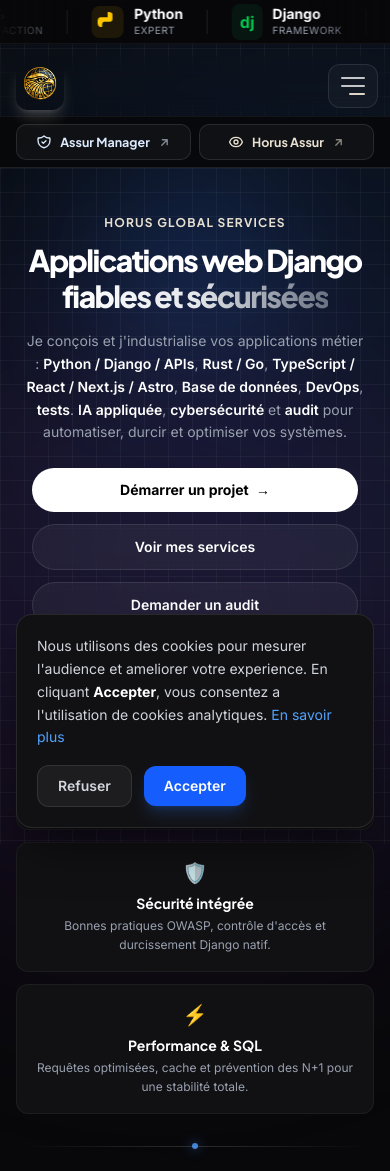
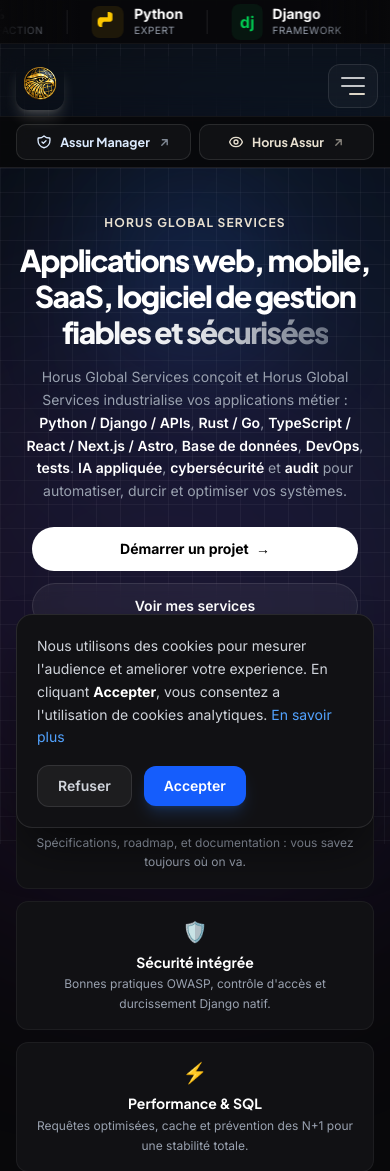
Before and after one commit to bamba9928/horusglobalservices, a Django app: template templates/core/home.html in a window 390 px wide. Shown: the top 1171 px of the page. Run offline with Django 5.2, Linux system fonts and the light colour scheme; the template is opened without the code that fills it, so the values that code supplies are empty; style sheets or scripts are compiled from the project's sources.

Commit message:
Accueil : nouveau titre et nouvelle accroche du bandeau
Titre : « Applications web, mobile, SaaS, logiciel de gestion fiables et
securisees » (coupure forcee apres « SaaS, » des 640 px pour eviter une ligne
orpheline) ; paragraphe a la troisieme personne au nom de l'entreprise.

Co-Authored-By: Claude Sonnet 5.5 <noreply@anthropic.com>

```diff
--- a/templates/core/home.html
+++ b/templates/core/home.html
@@ -78,7 +78,9 @@
                font-extrabold tracking-tighter mb-4 sm:mb-6 md:mb-8
                text-white relative z-10 font-display leading-[1.1] sm:leading-[1.05]
                max-w-4xl mx-auto">
-        Applications web Django
+        Applications web, mobile, SaaS,
+        <br class="hidden sm:block">
+        logiciel de gestion
         <br class="hidden sm:block">
         <span class="text-transparent bg-clip-text bg-gradient-to-r from-white via-gray-200 to-gray-500">
             fiables et sécurisées
@@ -88,7 +90,7 @@
     <p class="text-sm sm:text-base md:text-lg lg:text-xl text-gray-400
               max-w-xl sm:max-w-2xl md:max-w-3xl mx-auto leading-relaxed mb-6 sm:mb-8 md:mb-10
               relative z-10 px-2 sm:px-4 md:px-1">
-        Je conçois et j'industrialise vos applications métier :
+        Horus Global Services conçoit et Horus Global Services industrialise vos applications métier :
         <strong class="text-white font-semibold">Python / Django / APIs</strong>,
         <strong class="text-white font-semibold">Rust / Go</strong>,
         <strong class="text-white font-semibold">TypeScript / React / Next.js / Astro</strong>,
```
